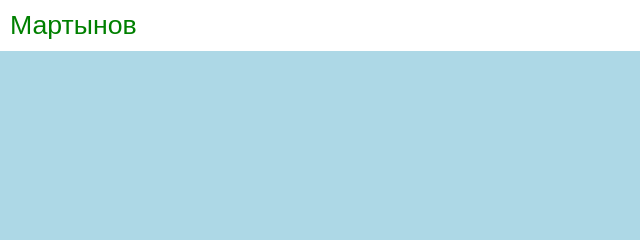
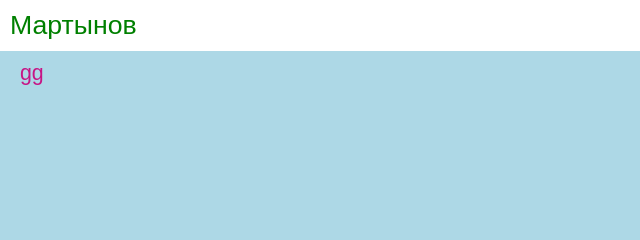
Before and after one commit to aleksm08/web-front-rgz, a plain HTML site: page index.html in a window 1280 px wide. Shown: the top 240 px of the page, 0-640 px from the left. Drawn offline with Linux system fonts and the light colour scheme.

Commit message:
Правки3

```diff
--- a/index.html
+++ b/index.html
@@ -33,7 +33,7 @@
         </div>
 
         <main>
-
+            <div>gg</div>
         </main>
 
         <footer>
```
